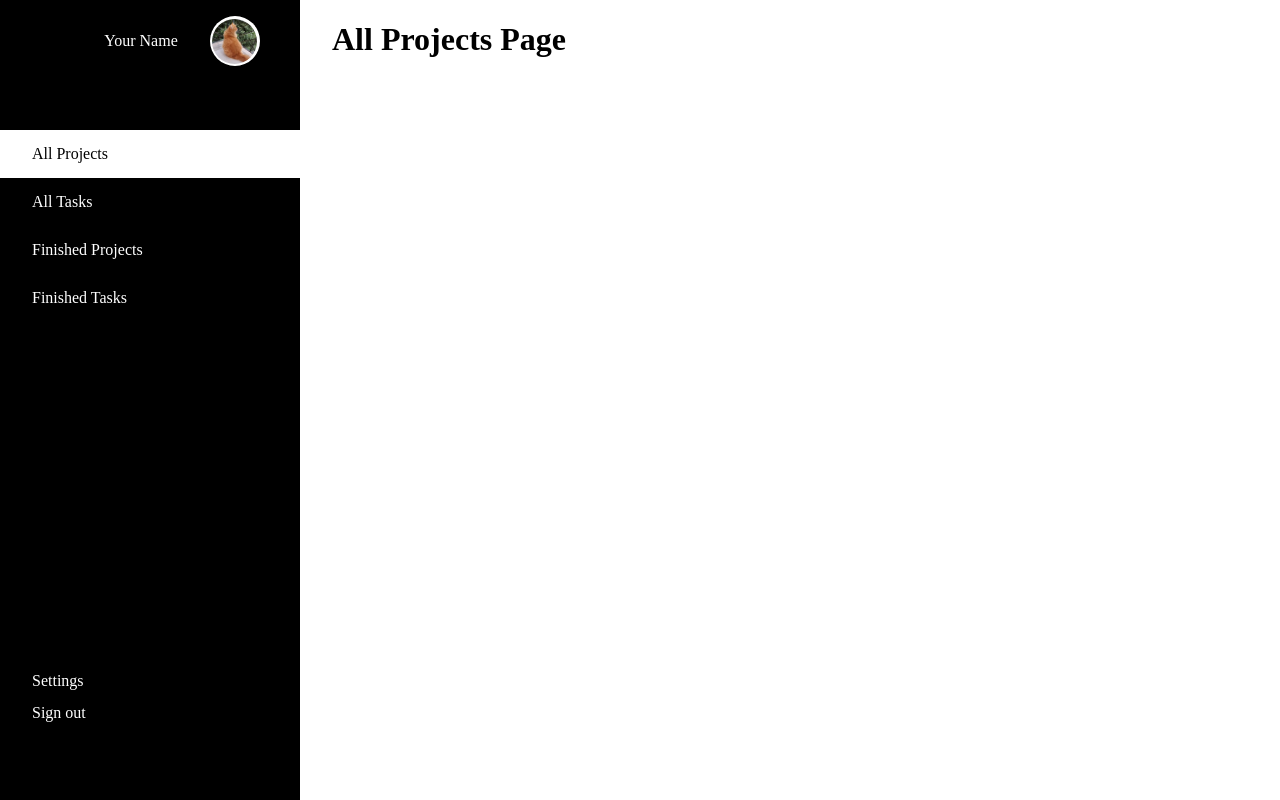
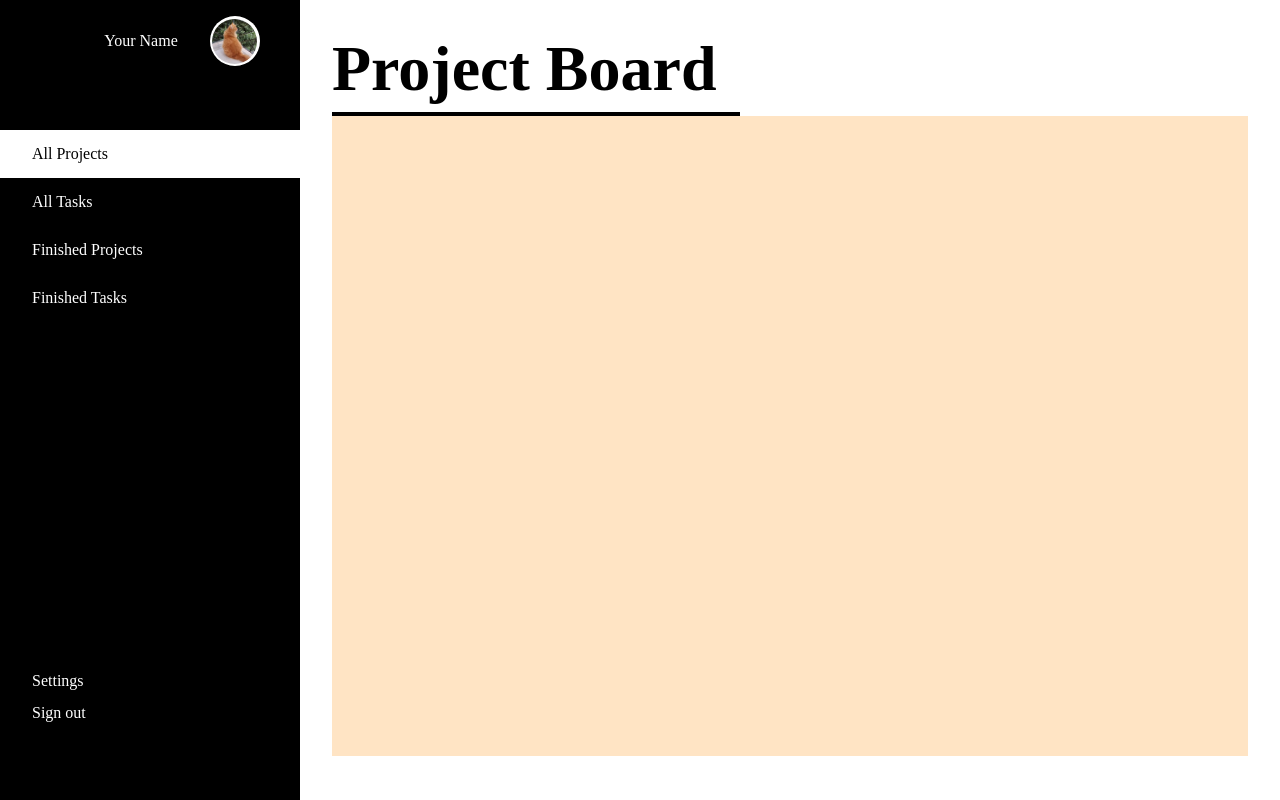
Before and after one commit to dh-giang-vu/TodoList, a website built with webpack: page src/index.html in a window 1280 px wide. Built offline with nearby package versions, Linux system fonts and the light colour scheme.

Commit message:
main-content page title css: bold with underline

```diff
--- a/src/index.html
+++ b/src/index.html
@@ -30,19 +30,30 @@
   <div class="main-content">
 
     <div class="all-projects">
-      <h1>All Projects Page</h1>
+      <div class="title-container">
+        Project Board
+      </div>
+
+      <div class="projects-table"></div>
+
     </div>
 
     <div class="all-tasks">
-      <h1>All Tasks Page</h1>
+      <div class="title-container">
+        Task Board
+      </div>
     </div>
 
     <div class="finished-projects">
-      <h1>Finished Projects Page</h1>
+      <div class="title-container">
+        Finished Projects
+      </div>
     </div>
 
     <div class="finished-tasks">
-      <h1>Finished Tasks Page</h1>
+      <div class="title-container">
+        Finished Tasks
+      </div>
     </div>
 
   </div>
--- a/src/style.css
+++ b/src/style.css
@@ -115,6 +115,7 @@ a.active{
 .main-content {
     margin-left: var(--sidebar-width);
     padding-left: 32px;
+    padding-right: 32px;
 }
 
 .main-content .active {
@@ -137,3 +138,22 @@ a.active{
 .finished-tasks {
     display: none;
 }
+
+
+.title-container {
+    font-size: 64px;
+    font-weight: 700;
+    margin-top: 32px;
+    height: 80px;
+
+    /* title underline */
+    width: fit-content;
+    border-bottom: 4px solid black;
+    padding-right: 24px;
+
+}
+
+.projects-table {
+    background-color: bisque;
+    height: 80vh;
+}
```
Also changed, not shown: dist/bundle.js, dist/index.html.
